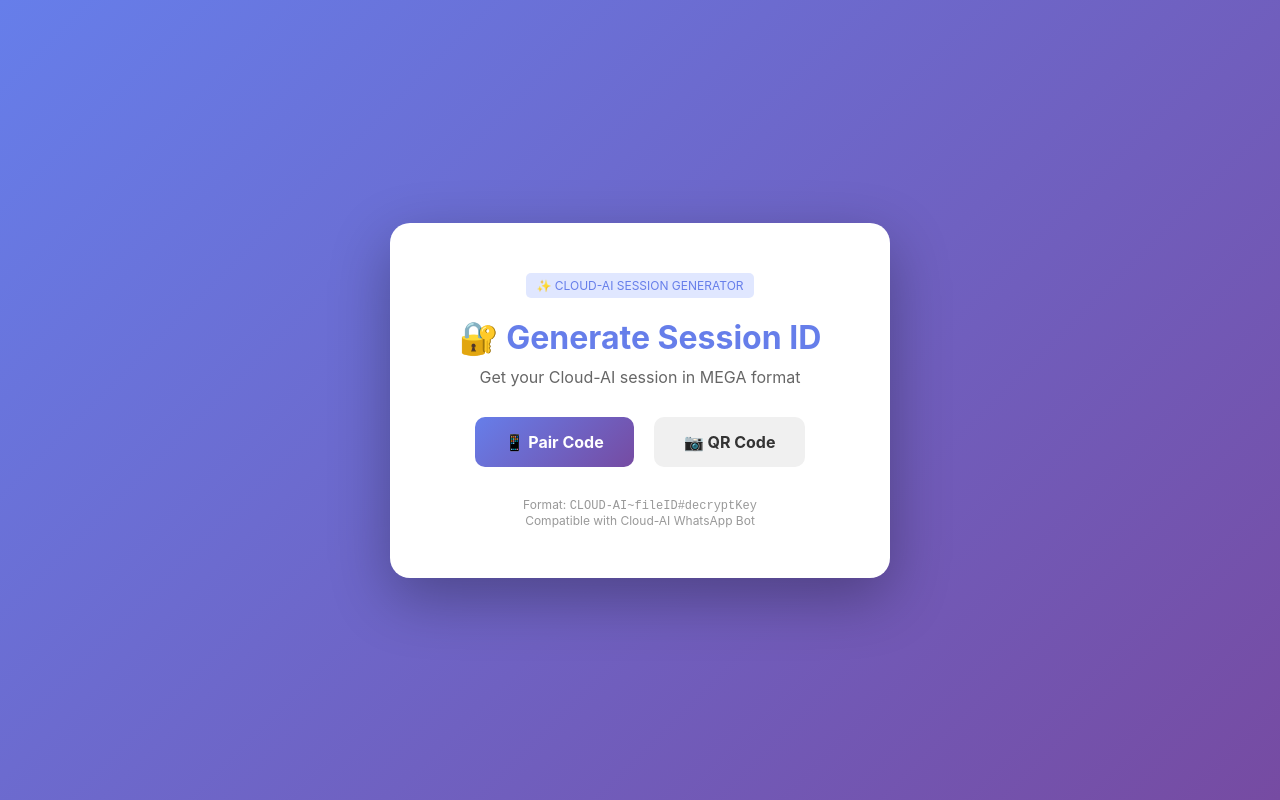
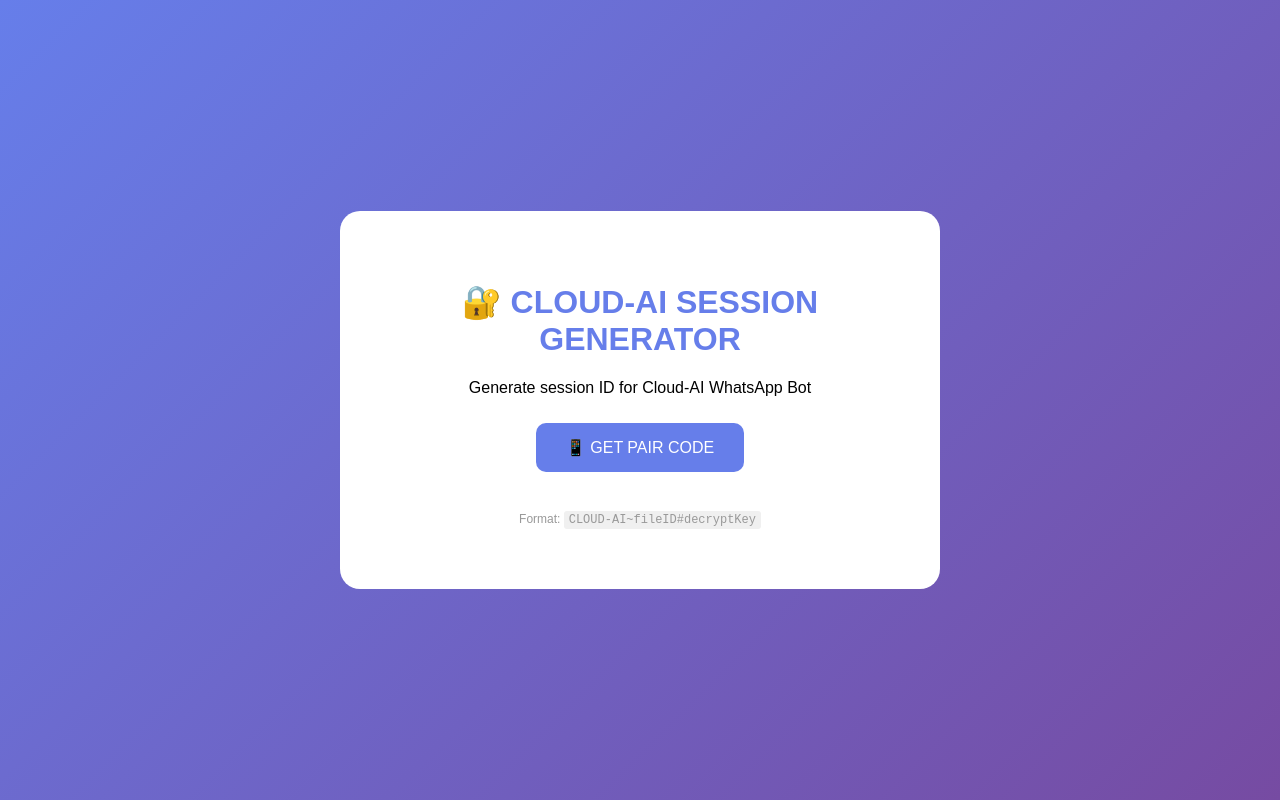
Before and after one commit to cloudbera24/cloudai-session, a website: page public/index.html in a window 1280 px wide. Drawn offline with Linux system fonts and the light colour scheme.

Commit message:
Update index.html

```diff
--- a/public/index.html
+++ b/public/index.html
@@ -5,94 +5,44 @@
     <meta name="viewport" content="width=device-width, initial-scale=1.0">
     <title>Cloud-AI Session Generator</title>
     <style>
-        * {
-            margin: 0;
-            padding: 0;
-            box-sizing: border-box;
-        }
         body {
-            font-family: -apple-system, BlinkMacSystemFont, 'Segoe UI', Roboto, sans-serif;
+            font-family: Arial, sans-serif;
             background: linear-gradient(135deg, #667eea 0%, #764ba2 100%);
             min-height: 100vh;
             display: flex;
             justify-content: center;
             align-items: center;
+            margin: 0;
         }
         .container {
             background: white;
             border-radius: 20px;
             padding: 50px;
             text-align: center;
-            box-shadow: 0 20px 60px rgba(0,0,0,0.3);
             max-width: 500px;
             width: 90%;
         }
-        h1 {
-            color: #667eea;
-            margin-bottom: 10px;
+        h1 { color: #667eea; }
+        .btn {
+            display: inline-block;
+            padding: 15px 30px;
+            background: #667eea;
+            color: white;
+            text-decoration: none;
+            border-radius: 10px;
+            margin: 10px;
         }
-        .subtitle {
-            color: #666;
-            margin-bottom: 30px;
-        }
-        .btn-group {
-            display: flex;
-            gap: 20px;
-            justify-content: center;
-            flex-wrap: wrap;
-        }
-        .btn {
-            padding: 15px 30px;
-            border: none;
-            border-radius: 10px;
-            font-size: 16px;
-            font-weight: bold;
-            cursor: pointer;
-            text-decoration: none;
-            display: inline-block;
-            transition: transform 0.2s;
-        }
-        .btn:hover {
-            transform: translateY(-2px);
-        }
-        .btn-primary {
-            background: linear-gradient(135deg, #667eea, #764ba2);
-            color: white;
-        }
-        .btn-secondary {
-            background: #f0f0f0;
-            color: #333;
-        }
-        .footer {
-            margin-top: 30px;
-            color: #999;
-            font-size: 12px;
-        }
-        .badge {
-            display: inline-block;
-            background: #e0e7ff;
-            color: #667eea;
-            padding: 5px 10px;
-            border-radius: 5px;
-            font-size: 12px;
-            margin-bottom: 20px;
-        }
+        .footer { margin-top: 30px; color: #999; font-size: 12px; }
+        code { background: #f0f0f0; padding: 2px 5px; border-radius: 3px; }
     </style>
 </head>
 <body>
     <div class="container">
-        <div class="badge">✨ CLOUD-AI SESSION GENERATOR</div>
-        <h1>🔐 Generate Session ID</h1>
-        <p class="subtitle">Get your Cloud-AI session in MEGA format</p>
-
-        <div class="btn-group">
-            <a href="/pair" class="btn btn-primary">📱 Pair Code</a>
-            <a href="/qr" class="btn btn-secondary">📷 QR Code</a>
-        </div>
-
+        <h1>🔐 CLOUD-AI SESSION GENERATOR</h1>
+        <p>Generate session ID for Cloud-AI WhatsApp Bot</p>
+        <a href="/pair" class="btn">📱 GET PAIR CODE</a>
         <div class="footer">
             <p>Format: <code>CLOUD-AI~fileID#decryptKey</code></p>
-            <p>Compatible with Cloud-AI WhatsApp Bot</p>
         </div>
     </div>
 </body>
```
